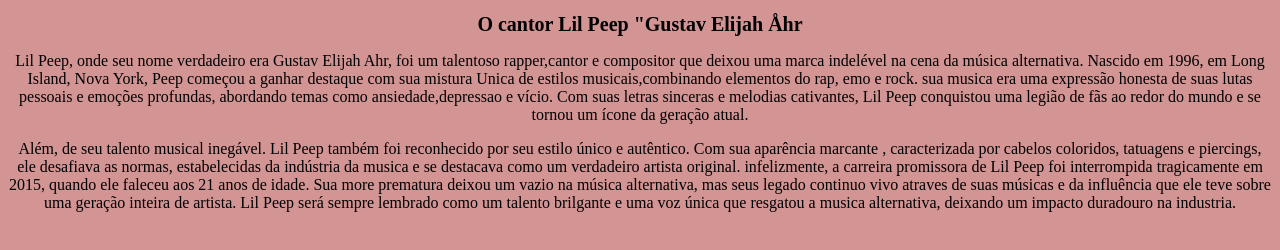
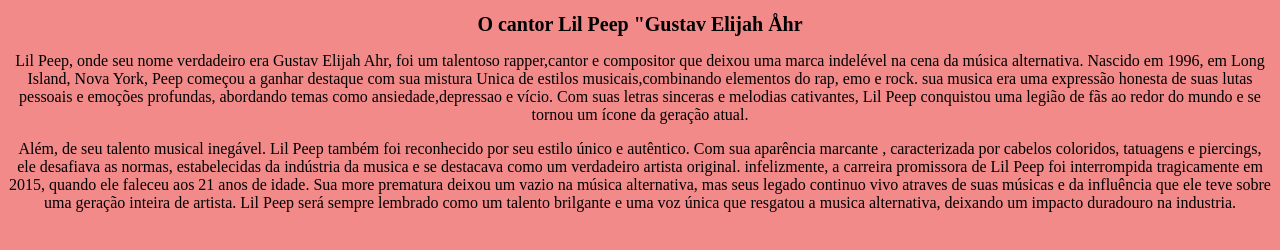
Before and after one commit to kayllan2006/Lil-Peep, a plain HTML site: page index.html in a window 1280 px wide. Drawn offline with Linux system fonts and the light colour scheme.

Commit message:
lil peep

```diff
--- a/style.css
+++ b/style.css
@@ -1,5 +1,5 @@
 Body {
-    background-color: rgb(211, 148, 148);
+    background-color: rgb(243, 138, 138);
 }
 
 h1 {
```
